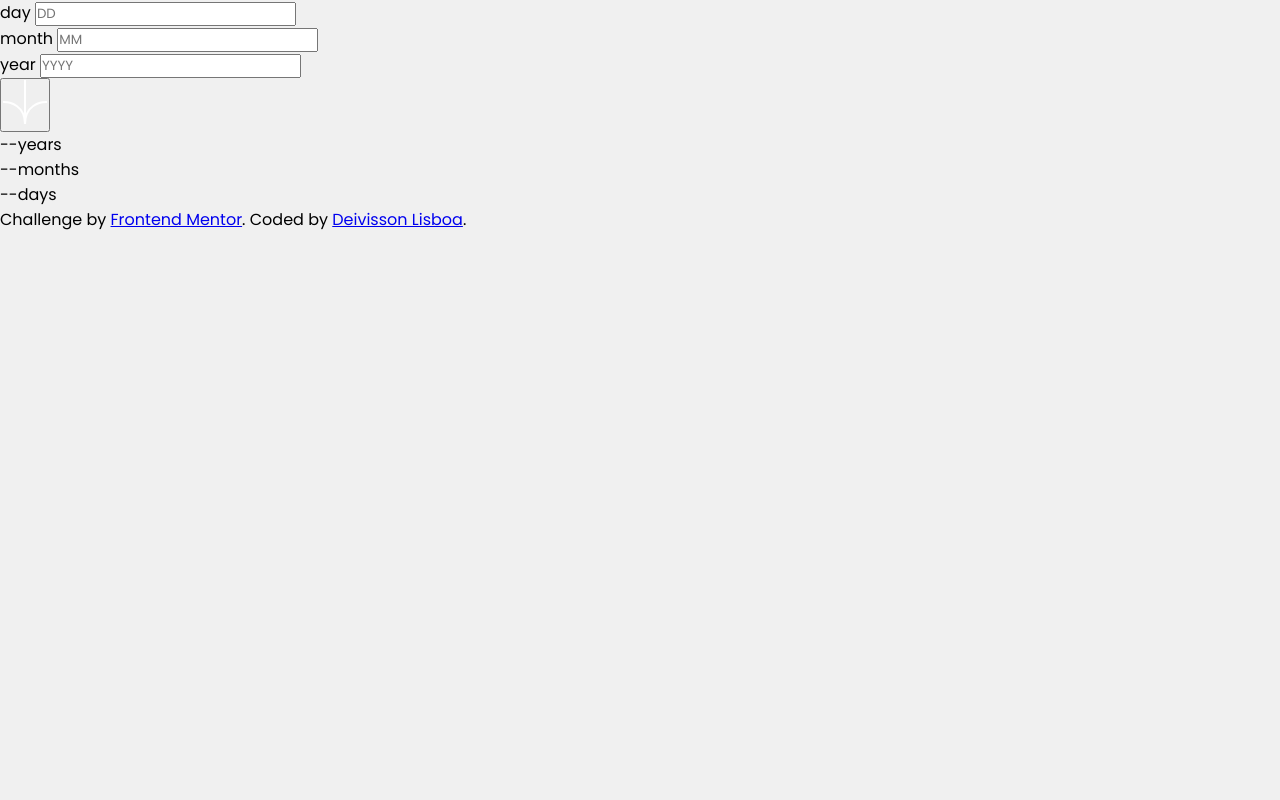
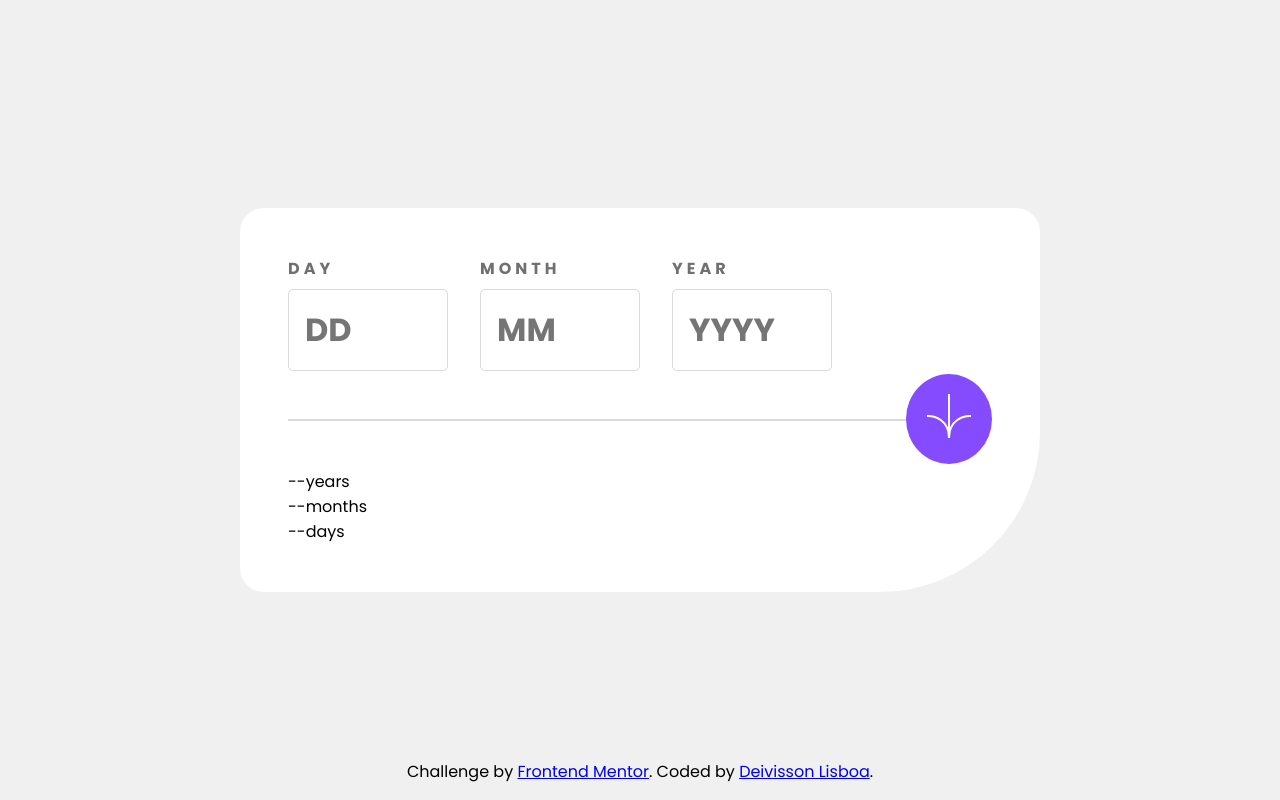
Before and after one commit to DeivissonLisboa/Frontend-Mentor-Age-calculator-app, a plain HTML site: page index.html in a window 1280 px wide. Drawn offline with Linux system fonts and the light colour scheme.

Commit message:
Style form

```diff
--- a/style.css
+++ b/style.css
@@ -25,6 +25,82 @@
 
 body {
   min-height: 100vh;
+  display: grid;
+  place-items: center;
   font-family: var(--ff);
   background-color: var(--clr-neutral-500);
 }
+
+.container {
+  width: 50em;
+  padding: 3rem;
+  border-radius: 1.5rem;
+  border-bottom-right-radius: 10rem;
+  background-color: var(--clr-neutral-400);
+}
+
+.form {
+  display: flex;
+  gap: 2rem;
+  padding-bottom: 3rem;
+  margin-bottom: 3rem;
+  border-bottom: 2px solid var(--clr-neutral-600);
+  position: relative;
+}
+
+.input {
+  width: 10rem;
+  display: grid;
+  gap: 0.5rem;
+  color: var(--clr-neutral-700);
+}
+
+.input__label {
+  text-transform: uppercase;
+  font-weight: 700;
+  letter-spacing: 0.25rem;
+}
+
+.input__input_number {
+  width: 100%;
+  padding: 1rem;
+  font-size: var(--fs);
+  font-weight: 700;
+  color: var(--clr-neutral-800);
+  border: 1px solid var(--clr-neutral-600);
+  border-radius: 5px;
+}
+
+/* Chrome, Safari, Edge, Opera */
+input::-webkit-outer-spin-button,
+input::-webkit-inner-spin-button {
+  -webkit-appearance: none;
+  margin: 0;
+}
+
+/* Firefox */
+input[type="number"] {
+  -moz-appearance: textfield;
+}
+
+.form__button {
+  position: absolute;
+  bottom: 0;
+  right: 0;
+  transform: translateY(50%);
+  border: none;
+  border-radius: 50%;
+  padding: 1.25rem;
+  background-color: var(--clr-primary-400);
+}
+
+.footer {
+  position: absolute;
+  bottom: 0;
+  width: 100%;
+  padding: 1rem;
+}
+
+.attribution {
+  text-align: center;
+}
```
